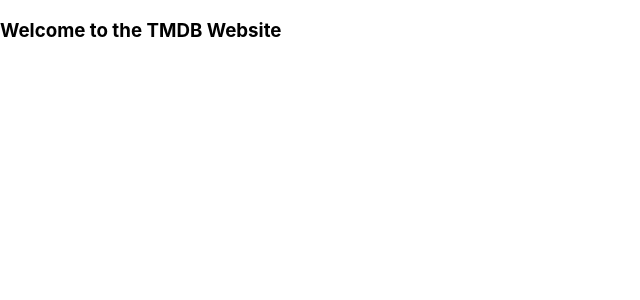
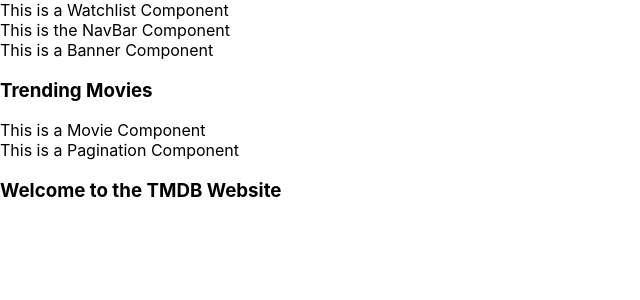
Before and after one commit to engineersubhadip/REACT, a React (Create React App) app in the folder Class-2/tmdb-website/: page / in a window 1280 px wide. Shown: the top 300 px of the page, without its empty margins (0-640 px from the left). Built offline with nearby package versions, Linux system fonts and the light colour scheme.

Commit message:
Initialized the Basic Components we will be needing

```diff
--- a/Class-2/tmdb-website/src/App.js
+++ b/Class-2/tmdb-website/src/App.js
@@ -1,11 +1,18 @@
-import logo from './logo.svg';
 import './App.css';
+import Navbar from './Components/Navbar';
+import Banner from './Components/Banner';
+import Movie from './Components/Movie';
+import Pagination from './Components/Pagination';
 
 function App() {
   return (
-    <div>
+    <>
+		<Navbar/>
+		<Banner />
+		<Movie />
+		<Pagination />
 		<h3>Welcome to the TMDB Website</h3>
-	</div>
+	</>
   );
 }
 
--- /dev/null
+++ b/Class-2/tmdb-website/src/Components/Banner.js
@@ -0,0 +1,7 @@
+function Banner(){
+    return (
+        <div>This is a Banner Component</div>
+    )
+}
+
+export default Banner;
--- /dev/null
+++ b/Class-2/tmdb-website/src/Components/Movie.js
@@ -0,0 +1,10 @@
+function Movie(){
+    return(
+        <div>
+            <h3>Trending Movies</h3>
+            <div>This is a Movie Component</div>
+        </div>
+    )
+}
+
+export default Movie;
--- /dev/null
+++ b/Class-2/tmdb-website/src/Components/Navbar.js
@@ -0,0 +1,12 @@
+import Watchlist from "./Watchlist";
+
+function Navbar(){
+    return(
+        <div>
+            <Watchlist />
+            <div>This is the NavBar Component</div>
+        </div>
+    )
+}
+
+export default Navbar;
--- /dev/null
+++ b/Class-2/tmdb-website/src/Components/Pagination.js
@@ -0,0 +1,7 @@
+function Pagination(){
+    return (
+        <div>This is a Pagination Component</div>
+    )
+}
+
+export default Pagination;
--- /dev/null
+++ b/Class-2/tmdb-website/src/Components/Watchlist.js
@@ -0,0 +1,7 @@
+function Watchlist(){
+    return (
+        <div>This is a Watchlist Component</div>
+    )
+}
+
+export default Watchlist;
--- a/Class-2/tmdb-website/src/index.js
+++ b/Class-2/tmdb-website/src/index.js
@@ -2,16 +2,10 @@
 import ReactDOM from 'react-dom/client';
 import './index.css';
 import App from './App';
-import reportWebVitals from './reportWebVitals';
 
 const root = ReactDOM.createRoot(document.getElementById('root'));
 root.render(
-  <React.StrictMode>
+
     <App />
-  </React.StrictMode>
+
 );
-
-// If you want to start measuring performance in your app, pass a function
-// to log results (for example: reportWebVitals(console.log))
-// or send to an analytics endpoint. Learn more: https://bit.ly/CRA-vitals
-reportWebVitals();
```
